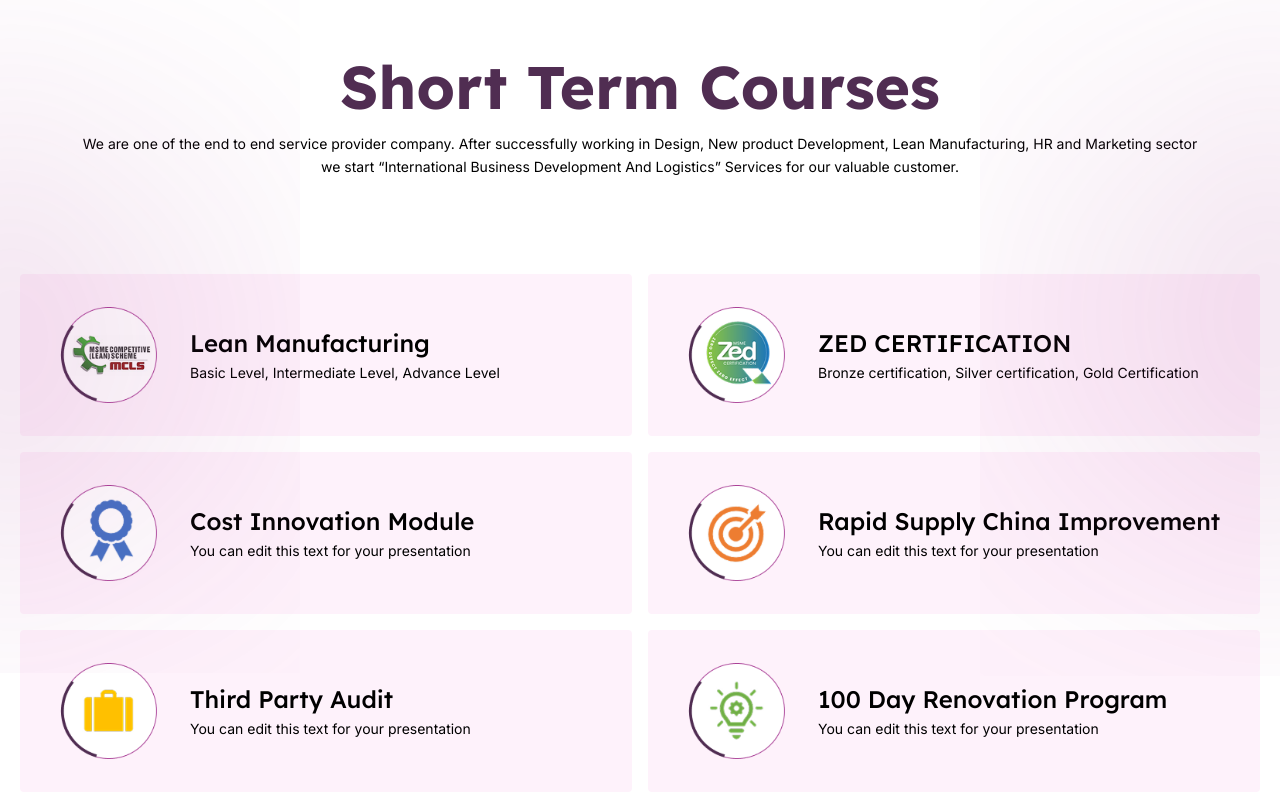
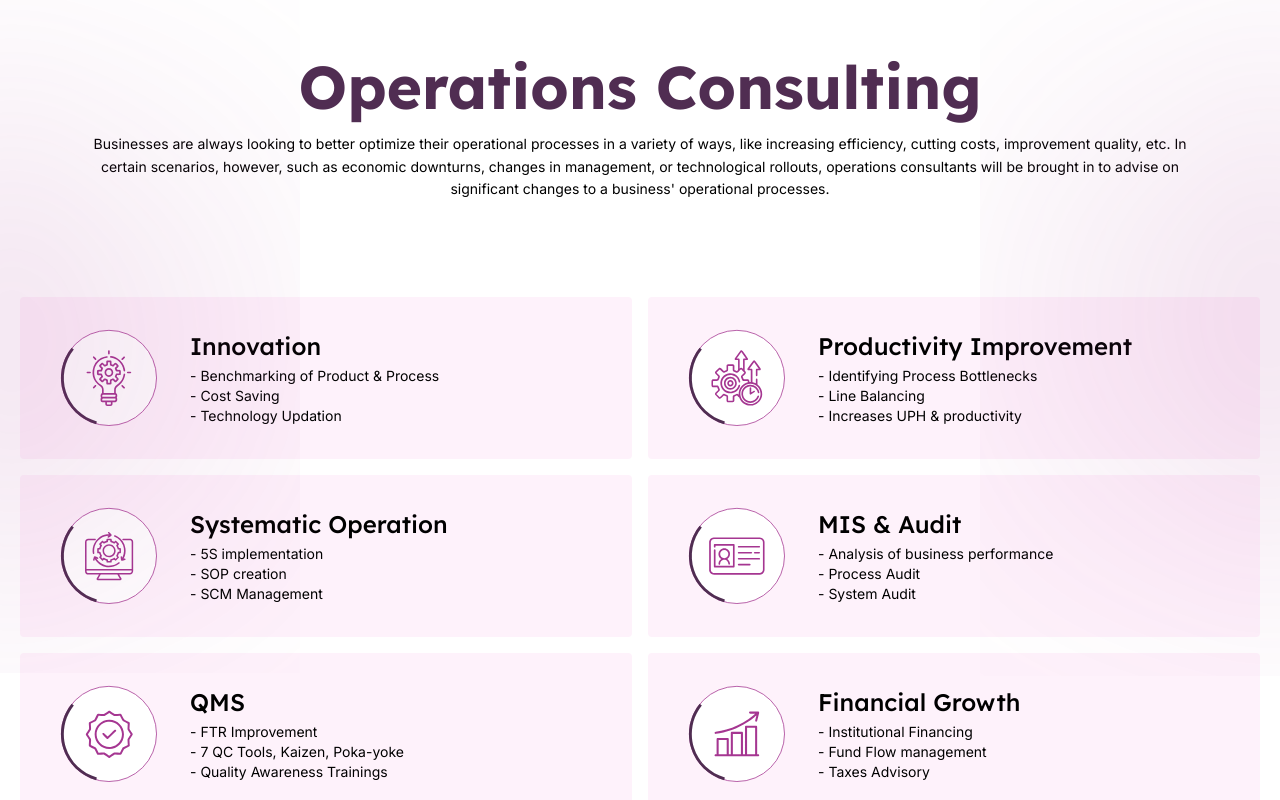
Before and after one commit to Wasiquekh/akash-new-website, a Next.js app: page /operation in a window 1280 px wide. Shown: the part 560-1360 px from the top of the page. Built offline with nearby package versions, Linux system fonts and the light colour scheme.

Commit message:
minor changres

```diff
--- a/src/app/components/Header.tsx
+++ b/src/app/components/Header.tsx
@@ -51,7 +51,7 @@ const Header = () => {
               R&D
             </Link>
             <Link
-              href="/international-business-deveopment"
+              href="/operation"
               className="hover:text-blue-600"
               onClick={() => setIsOpen(false)}
             >
@@ -86,13 +86,13 @@ const Header = () => {
               Legal Advisory
             </Link>
             {/* end submenu */}
-            {/* <Link
+            <Link
               href="#customers"
               className="hover:text-blue-600"
               onClick={() => setIsOpen(false)}
             >
               Customers
-            </Link> */}
+            </Link>
             <Link
               href="/gallery"
               className="hover:text-blue-600"
@@ -169,7 +169,7 @@ const Header = () => {
                   R&D
                 </Link>
                 <Link
-                  href="/international-business-deveopment"
+                  href="/operation"
                   className="block px-3 py-3 hover:bg-tertiary"
                 >
                   Operations
@@ -201,9 +201,9 @@ const Header = () => {
               </div>
             </div>
 
-            {/* <Link href="/#customer" className="mr-0 hover:text-gray-900">
+            <Link href="/#customer" className="mr-0 hover:text-gray-900">
               Customers
-            </Link> */}
+            </Link>
             <Link href="/gallery" className="mr-0 hover:text-gray-900">
               Our Gallery
             </Link>
--- a/src/app/operation/page.tsx
+++ b/src/app/operation/page.tsx
@@ -11,7 +11,7 @@ const page = () => {
       {/*  TOP SECTION Banner */}
       <div className="bg-[url('/images/services.jpg')] bg-cover bg-center">
         <div className=" max-w-7xl m-auto px-5  py-40">
-          <h1 className="sm:text-6xl text-2xl font-bold text-white mb-4 text-center ">
+          <h1 className="sm:text-6xl text-2xl font-bold text-white mb-4 text-center uppercase ">
             Operations Consulting
           </h1>
           <p className=" mx-auto leading-relaxed text-sm font-normal text-white inter-text text-center">
@@ -42,14 +42,16 @@ const page = () => {
           <div className=" flex flex-wrap">
             <div className="flex flex-col text-center w-full mb-20">
               <h1 className="sm:text-6xl text-2xl font-bold  mb-4 text-primary">
-                Short Term Courses
+                Operations Consulting
               </h1>
               <p className="lg:w-[90%] mx-auto leading-relaxed inter-text text-sm font-normal mb-4">
-                We are one of the end to end service provider company. After
-                successfully working in Design, New product Development, Lean
-                Manufacturing, HR and Marketing sector we start “International
-                Business Development And Logistics” Services for our valuable
-                customer.
+                Businesses are always looking to better optimize their
+                operational processes in a variety of ways, like increasing
+                efficiency, cutting costs, improvement quality, etc. In certain
+                scenarios, however, such as economic downturns, changes in
+                management, or technological rollouts, operations consultants
+                will be brought in to advise on significant changes to a
+                business' operational processes.
               </p>
             </div>
           </div>
@@ -57,7 +59,34 @@ const page = () => {
             <div className="flex items-center bg-[#FEF2FB] gap-4 py-4 px-6 rounded">
               <div>
                 <Image
-                  src="/images/Lean Manufacturing.png" // path relative to /public
+                  src="/images/Innovation.svg" // path relative to /public
+                  alt="My beautiful image"
+                  width={130}
+                  height={130}
+                  priority // optional: preloads image
+                  className=""
+                />
+              </div>
+
+              <div>
+                <p className=" text-2xl font-medium text-black  mb-1 ">
+                  Innovation
+                </p>
+                <p className=" text-sm font-normal text-black inter-text ">
+                  - Benchmarking of Product & Process
+                </p>
+                <p className="text-sm font-normal text-black inter-text">
+                  - Cost Saving
+                </p>
+                <p className=" text-sm font-normal text-black inter-text">
+                  - Technology Updation
+                </p>
+              </div>
+            </div>
+            <div className="flex items-center bg-[#FEF2FB] gap-4 py-4 px-6 rounded">
+              <div>
+                <Image
+                  src="/images/Productivity Improvement.svg" // path relative to /public
                   alt="My beautiful image"
                   width={130}
                   height={130}
@@ -68,17 +97,23 @@ const page = () => {
 
               <div>
                 <p className=" text-2xl font-medium text-black  mb-1">
-                  Lean Manufacturing
+                  Productivity Improvement
                 </p>
                 <p className=" text-sm font-normal text-black inter-text">
-                  Basic Level, Intermediate Level, Advance Level
+                  - Identifying Process Bottlenecks
+                </p>
+                <p className=" text-sm font-normal text-black inter-text">
+                  - Line Balancing
+                </p>
+                <p className=" text-sm font-normal text-black inter-text">
+                  - Increases UPH & productivity
                 </p>
               </div>
             </div>
             <div className="flex items-center bg-[#FEF2FB] gap-4 py-4 px-6 rounded">
               <div>
                 <Image
-                  src="/images/Zed Certification.png" // path relative to /public
+                  src="/images/Systematic Operation.svg" // path relative to /public
                   alt="My beautiful image"
                   width={130}
                   height={130}
@@ -89,17 +124,23 @@ const page = () => {
 
               <div>
                 <p className=" text-2xl font-medium text-black  mb-1">
-                  ZED CERTIFICATION
+                  Systematic Operation
                 </p>
                 <p className=" text-sm font-normal text-black inter-text">
-                  Bronze certification, Silver certification, Gold Certification
+                  - 5S implementation
+                </p>
+                <p className=" text-sm font-normal text-black inter-text">
+                  - SOP creation
+                </p>
+                <p className=" text-sm font-normal text-black inter-text">
+                  - SCM Management
                 </p>
               </div>
             </div>
             <div className="flex items-center bg-[#FEF2FB] gap-4 py-4 px-6 rounded">
               <div>
                 <Image
-                  src="/images/Cost Innovation Module.png" // path relative to /public
+                  src="/images/MIS & Audit.svg" // path relative to /public
                   alt="My beautiful image"
                   width={130}
                   height={130}
@@ -110,17 +151,48 @@ const page = () => {
 
               <div>
                 <p className=" text-2xl font-medium text-black  mb-1">
-                  Cost Innovation Module
+                  MIS & Audit
                 </p>
                 <p className=" text-sm font-normal text-black inter-text">
-                  You can edit this text for your presentation
+                  - Analysis of business performance
+                </p>
+                <p className=" text-sm font-normal text-black inter-text">
+                  - Process Audit
+                </p>
+                <p className=" text-sm font-normal text-black inter-text">
+                  - System Audit
                 </p>
               </div>
             </div>
             <div className="flex items-center bg-[#FEF2FB] gap-4 py-4 px-6 rounded">
               <div>
                 <Image
-                  src="/images/Rapid Supply China Improvement.png" // path relative to /public
+                  src="/images/QMS.svg" // path relative to /public
+                  alt="My beautiful image"
+                  width={130}
+                  height={130}
+                  priority // optional: preloads image
+                  className=""
+                />
+              </div>
+
+              <div>
+                <p className=" text-2xl font-medium text-black  mb-1">QMS</p>
+                <p className=" text-sm font-normal text-black inter-text">
+                  - FTR Improvement
+                </p>
+                <p className=" text-sm font-normal text-black inter-text">
+                  - 7 QC Tools, Kaizen, Poka-yoke
+                </p>
+                <p className=" text-sm font-normal text-black inter-text">
+                  - Quality Awareness Trainings
+                </p>
+              </div>
+            </div>
+            <div className="flex items-center bg-[#FEF2FB] gap-4 py-4 px-6 rounded">
+              <div>
+                <Image
+                  src="/images/Financial Growth.svg" // path relative to /public
                   alt="My beautiful image"
                   width={130}
                   height={130}
@@ -131,52 +203,17 @@ const page = () => {
 
               <div>
                 <p className=" text-2xl font-medium text-black  mb-1">
-                  Rapid Supply China Improvement
+                  Financial Growth
+                </p>
+
+                <p className=" text-sm font-normal text-black inter-text">
+                  - Institutional Financing
                 </p>
                 <p className=" text-sm font-normal text-black inter-text">
-                  You can edit this text for your presentation
-                </p>
-              </div>
-            </div>
-            <div className="flex items-center bg-[#FEF2FB] gap-4 py-4 px-6 rounded">
-              <div>
-                <Image
-                  src="/images/Third Party Audit.png" // path relative to /public
-                  alt="My beautiful image"
-                  width={130}
-                  height={130}
-                  priority // optional: preloads image
-                  className=""
-                />
-              </div>
-
-              <div>
-                <p className=" text-2xl font-medium text-black  mb-1">
-                  Third Party Audit
+                  - Fund Flow management
                 </p>
                 <p className=" text-sm font-normal text-black inter-text">
-                  You can edit this text for your presentation
-                </p>
-              </div>
-            </div>
-            <div className="flex items-center bg-[#FEF2FB] gap-4 py-4 px-6 rounded">
-              <div>
-                <Image
-                  src="/images/100 Day Renovation Program.png" // path relative to /public
-                  alt="My beautiful image"
-                  width={130}
-                  height={130}
-                  priority // optional: preloads image
-                  className=""
-                />
-              </div>
-
-              <div>
-                <p className=" text-2xl font-medium text-black  mb-1">
-                  100 Day Renovation Program
-                </p>
-                <p className=" text-sm font-normal text-black inter-text">
-                  You can edit this text for your presentation
+                  - Taxes Advisory
                 </p>
               </div>
             </div>
```
